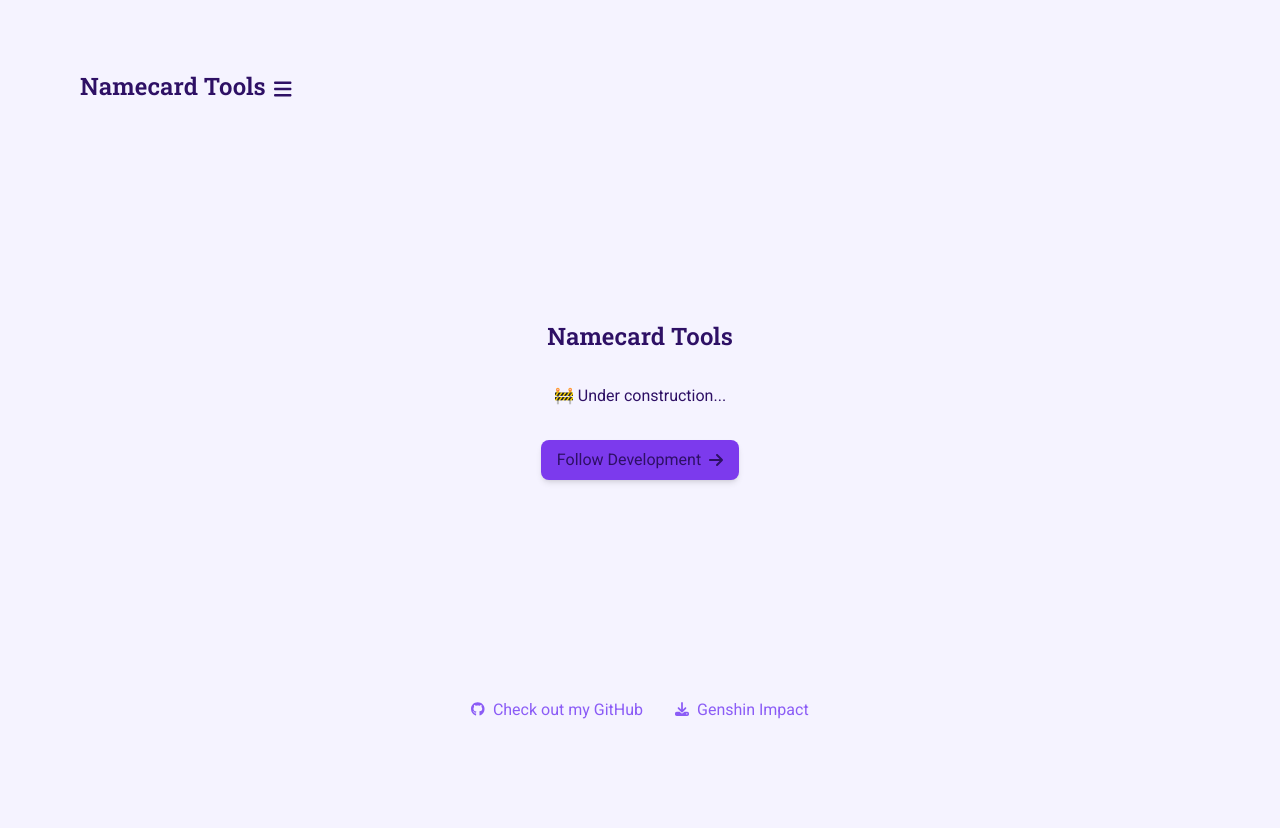
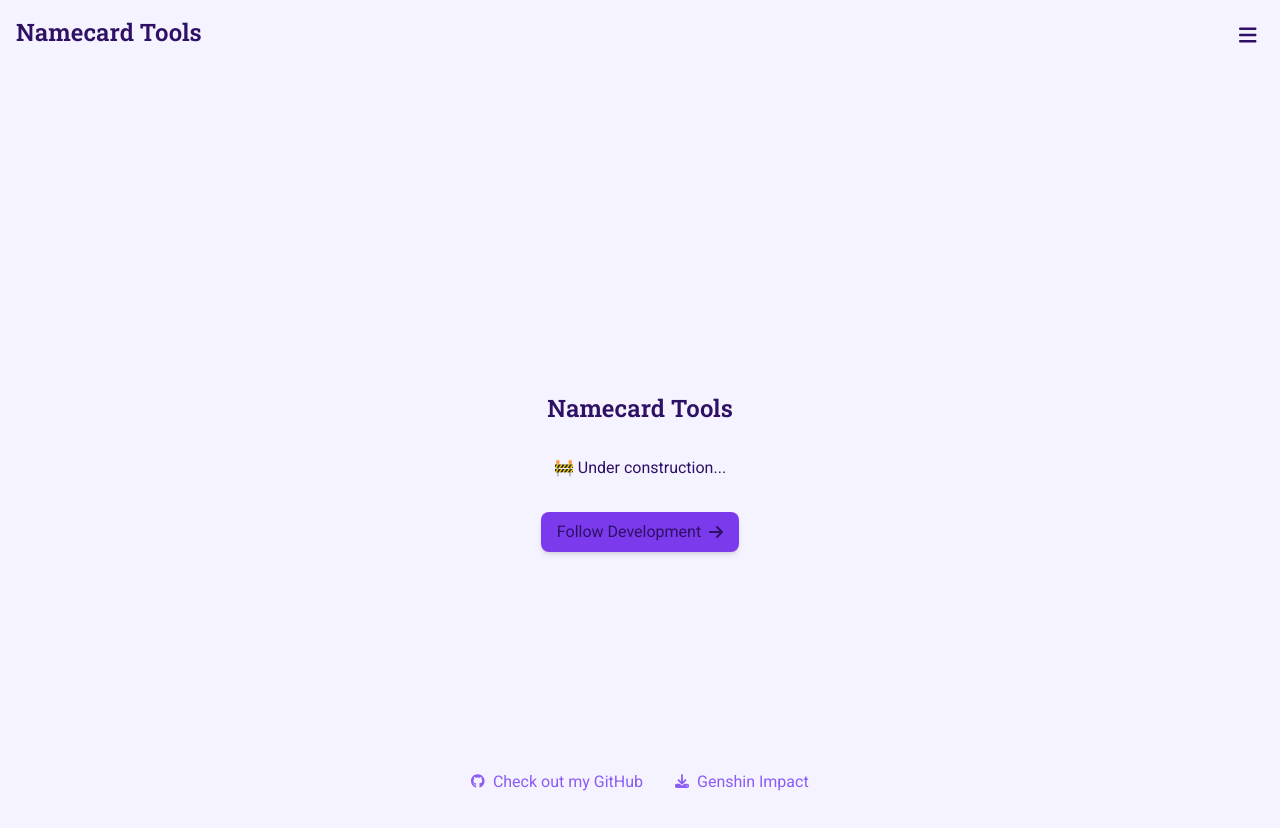
Before and after one commit to EvilSquirrelGuy/NamecardTools, a Next.js app: page / in a window 1280 px wide. Shown: the top 828 px of the page. Before the commit the page ends 800 px from the top, so only its background shows below. Built offline with nearby package versions, Linux system fonts and the light colour scheme.

Commit message:
change header to be full-width

```diff
--- a/src/app/layout.tsx
+++ b/src/app/layout.tsx
@@ -1,6 +1,8 @@
 import type { Metadata } from "next";
 import { roboto } from "@/app/fonts";
 import "./globals.css";
+
+import Header from "@/components/Header";
 
 
 export const metadata: Metadata = {
@@ -15,9 +17,8 @@
 }>) {
   return (
     <html lang="en">
-      <body
-        className={`${roboto.className} antialiased`}
-      >
+      <body className={`${roboto.className} antialiased`}>
+        <Header />
         {children}
       </body>
     </html>
--- a/src/app/page.tsx
+++ b/src/app/page.tsx
@@ -1,6 +1,5 @@
 // import Image from "next/image";
 import { roboto_slab } from "@/app/fonts";
-import Header from "@/components/Header";
 
 // import { config } from "@fortawesome/fontawesome-svg-core";
 import "@fortawesome/fontawesome-svg-core/styles";
@@ -12,7 +11,6 @@
 export default function Home() {
   return (
     <div className="grid grid-rows-[20px_1fr_20px] items-center justify-items-center min-h-screen p-8 pb-20 gap-16 sm:p-20">
-      <Header></Header>
       <main className="flex flex-col gap-8 row-start-2 items-center sm:items-middle sm:align-middle">
         <h1 className={`${roboto_slab.className} text-2xl font-semibold`}>
           Namecard Tools
--- a/src/components/Header.tsx
+++ b/src/components/Header.tsx
@@ -4,7 +4,7 @@
 
 export default function Header() {
   return (
-    <header className="flex flex-row row-start-1 w-full">
+    <header className="flex w-full sticky top-0 justify-between p-4">
       <h1 className={`${roboto_slab.className} text-2xl font-semibold self-start`}>Namecard Tools</h1>
       <button className="p-2 border-indigo-200 rounded-md self-end border-1"><FontAwesomeIcon icon={faBars} className="fa-lg"></FontAwesomeIcon></button>
     </header>
```
